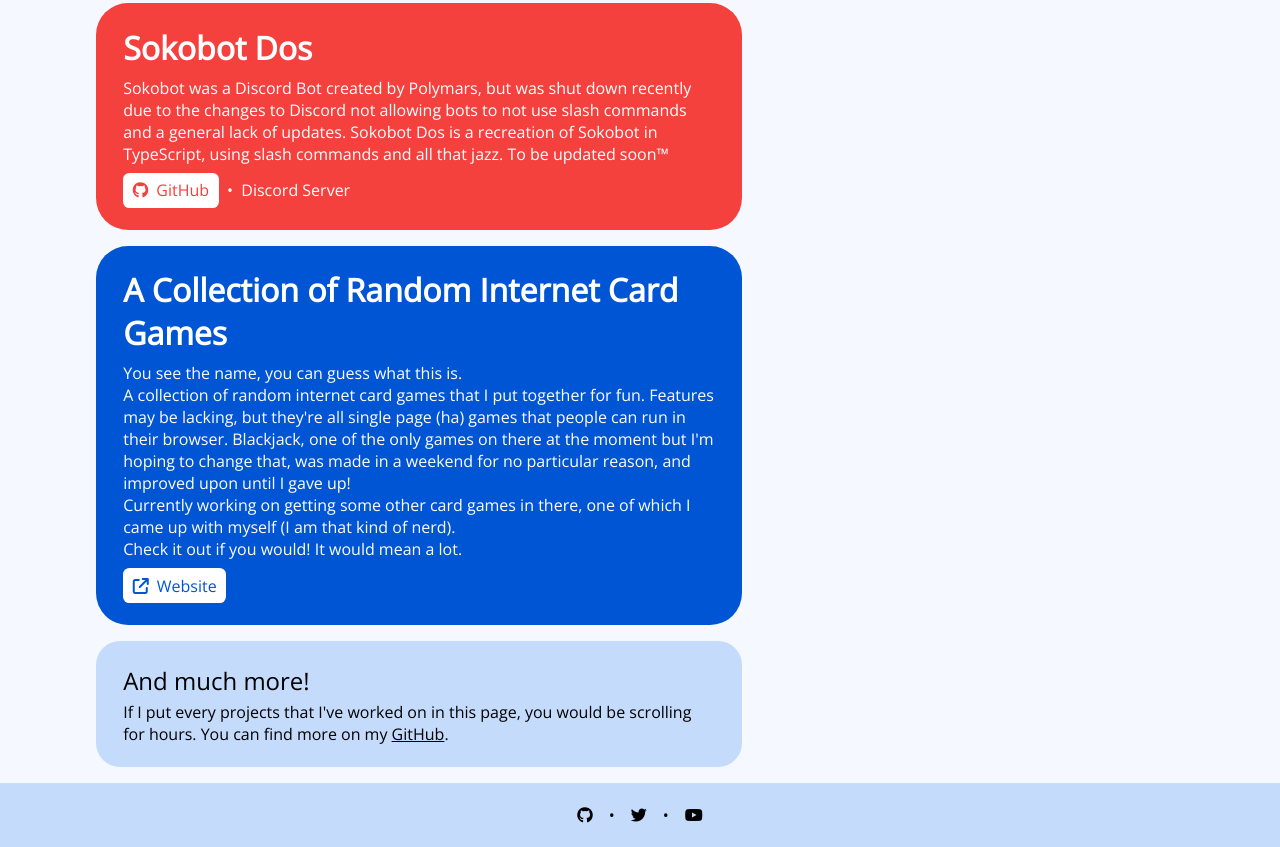
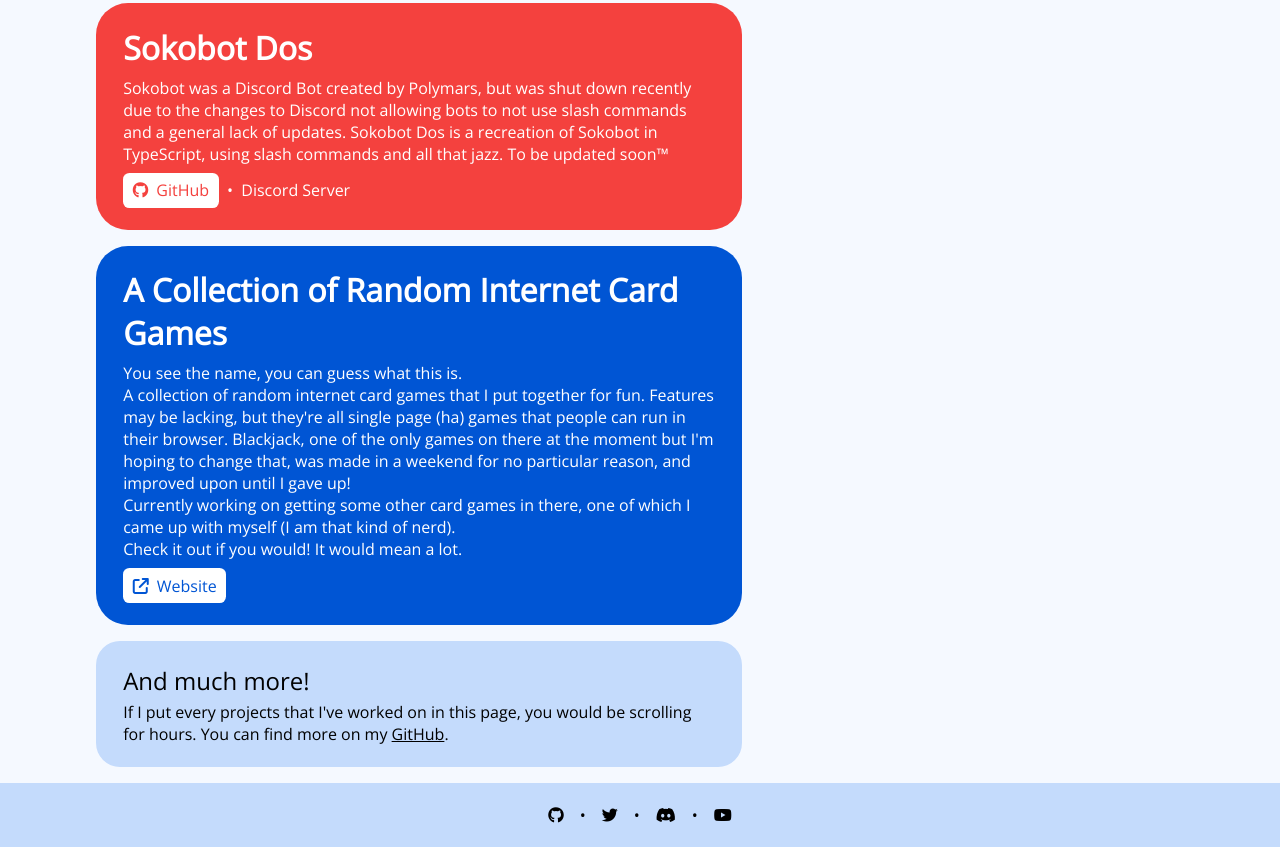
Before and after one commit to dabudke/dabudke.github.io, a plain HTML site: page index.html in a window 1280 px wide. Shown: the part 651-1498 px from the top of the page. Drawn offline with nearby package versions, Linux system fonts and the light colour scheme.

Commit message:
Add Discord Link

```diff
--- a/index.html
+++ b/index.html
@@ -104,7 +104,7 @@
       <ul class="socials">
         <li><a href="https://github.com/LittleKitacho/"><i class="fa-brands fa-github"></i></a></li>
         <li><a href="https://twitter.com/LittleKitacho"><i class="fa-brands fa-twitter"></i></a></li>
-        <!-- <li><a><i class="fa-brands fa-discord"></i></a></li> -->
+        <li><a href="https://discord.gg/ptsuhv2HQ5"><i class="fa-brands fa-discord"></i></a></li>
         <li><a href="https://www.youtube.com/channel/UCR8PkiQ4JleQG-21xURWtmQ"><i class='fa-brands fa-youtube'></i></a></li>
       </ul>
     </footer>
```
